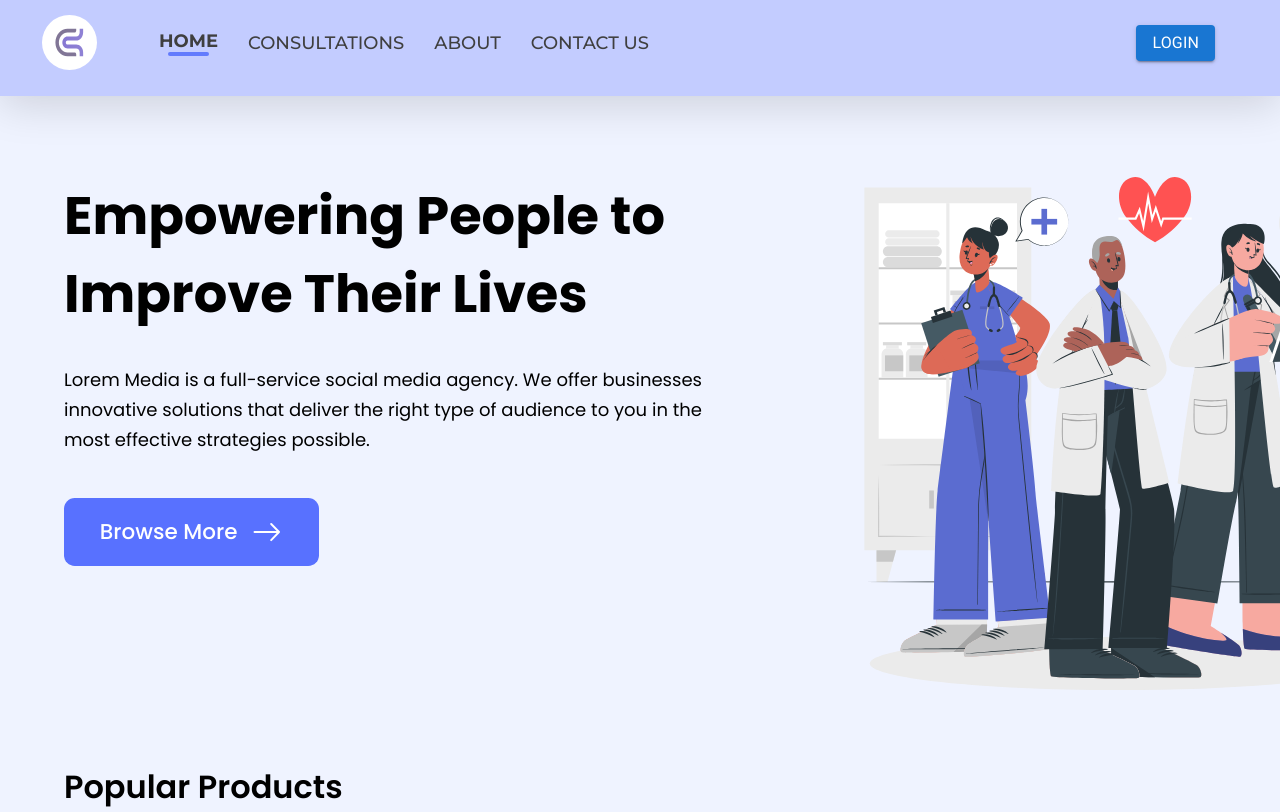
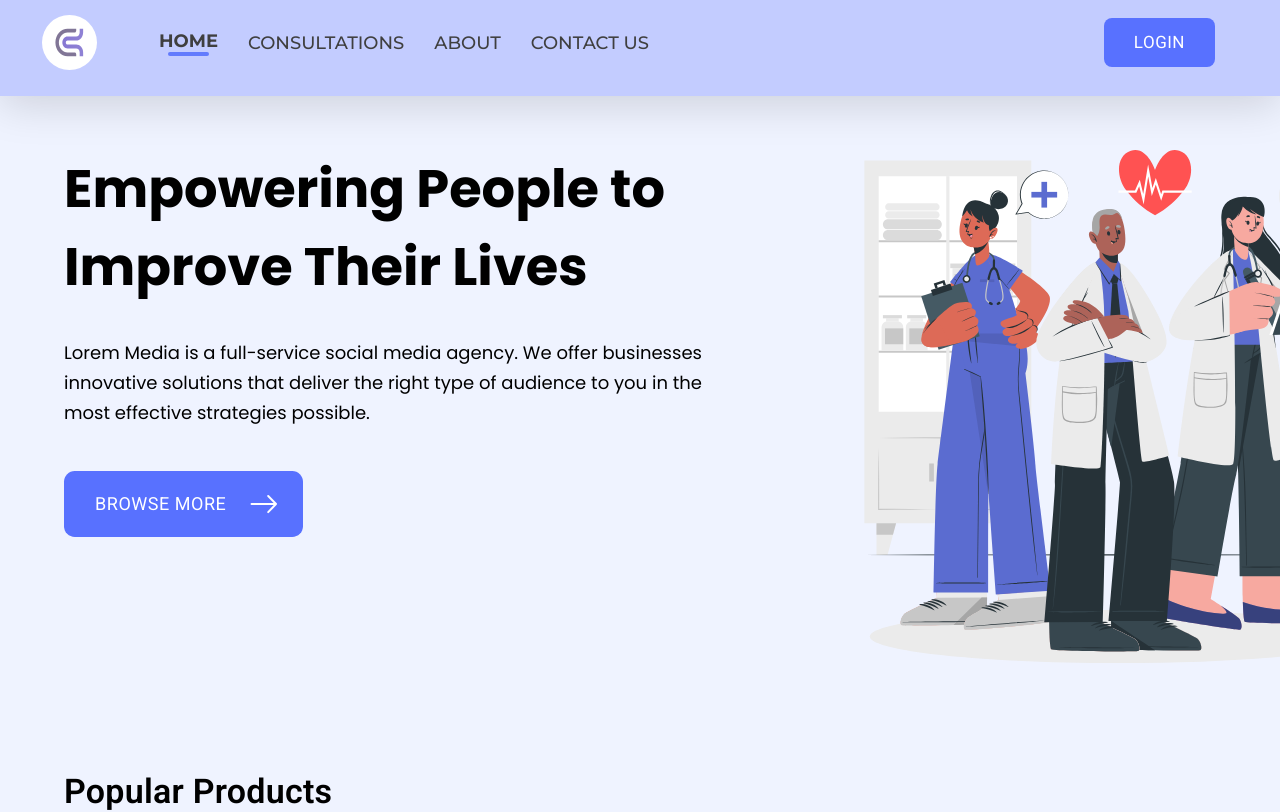
Before and after one commit to Jitendra3018/medi-lab, a React (Create React App) app in the folder front-end/: page / in a window 1280 px wide. Shown: the top 812 px of the page. Built offline with nearby package versions, Linux system fonts and the light colour scheme.

Commit message:
New Changes

```diff
--- a/front-end/src/components/Header/Header.js
+++ b/front-end/src/components/Header/Header.js
@@ -3,6 +3,8 @@ import { useNavigate } from "react-router-dom";
 import LoginPopup from "../LoginPopup";
 import RegisterPopup from "../RegisterPopup";
 import { Button, Stack, Typography } from "@mui/material";
+import { styled } from "@mui/material/styles";
+import { pink } from "@mui/material/colors";
 
 function Header() {
     const navigate = useNavigate();
@@ -161,25 +163,11 @@ function Header() {
                     direction="row"
                     border="0"
                     padding="0"
-                    backgroundColor="transparent"
                     alignItems="flex-start"
                     justifyContent="flex-start"
                     gap="var(--gap-sm)"
                 >
-                    <Button
-                        direction="row"
-                        cursor="pointer"
-                        border="0"
-                        padding="var(--padding-9xs) var(--padding-sm)"
-                        backgroundColor="var(--color-indigo)"
-                        borderRadius="var(--br-6xs)"
-                        alignItems="flex-start"
-                        justifyContent="flex-start"
-                        variant="contained"
-                        onClick={handleLogin}
-                    >
-                        <Typography className="login-div1">LOGIN</Typography>
-                    </Button>
+                    <ColorButton onClick={handleLogin}>LOGIN</ColorButton>
                     <div style={{ margin: 0, padding: 0 }}>
                         <LoginDialog
                             open={loginOpen}
@@ -199,3 +187,11 @@ function Header() {
 }
 
 export default Header;
+
+const ColorButton = styled(Button)(({ theme }) => ({
+    color: theme.palette.getContrastText(pink[900]),
+    backgroundColor: "var(--color-indigo)",
+    fontSize: "var(--font-size-8xs)",
+    padding: "var(--padding-9xs) var(--padding-sm)",
+    borderRadius: "var(--br-9xs)",
+}));
--- a/front-end/src/components/Hero Section/HeroSection.css
+++ /dev/null
@@ -1,76 +0,0 @@
-.hero-section-div3 {
-    position: absolute;
-    top: 177px;
-    left: 64px;
-    display: flex;
-    flex-direction: row;
-    align-items: flex-start;
-    justify-content: flex-start;
-    gap: var(--gap-3xl);
-    font-size: var(--font-size-18xl);
-}
-.frame-div209 {
-    display: flex;
-    flex-direction: column;
-    align-items: flex-start;
-    justify-content: flex-start;
-    gap: var(--gap-4xl);
-}
-.frame-div210 {
-    display: flex;
-    flex-direction: column;
-    align-items: flex-start;
-    justify-content: flex-start;
-    gap: var(--gap-md);
-}
-.empowering-people-to-improve-t1,
-.lorem-media-is-a-full-service3 {
-    position: relative;
-    display: inline-block;
-    width: 759px;
-}
-.lorem-media-is-a-full-service3 {
-    font-size: var(--font-size-6xs);
-    line-height: 30px;
-    width: 656px;
-}
-.frame-button1 {
-    cursor: pointer;
-    border: 0;
-    padding: var(--padding-4xs) var(--padding-xl);
-    background-color: var(--color-indigo);
-    border-radius: var(--br-5xs);
-    display: flex;
-    flex-direction: row;
-    box-sizing: border-box;
-    align-items: center;
-    justify-content: center;
-    gap: var(--gap-5xs);
-}
-.browse-more-button1 {
-    cursor: pointer;
-    border: 0;
-    padding: 0;
-    background-color: transparent;
-    position: relative;
-    font-size: var(--font-size-2xs);
-    line-height: 32.21px;
-    font-weight: 500;
-    font-family: var(--font-poppins);
-    color: var(--color-white);
-    text-align: left;
-    display: inline-block;
-}
-.arrow-right-1-icon9 {
-    position: relative;
-    width: 31.32px;
-    height: 31.32px;
-    flex-shrink: 0;
-    overflow: hidden;
-}
-.doctorscuate-icon1 {
-    position: relative;
-    width: 509.87px;
-    height: 514.1px;
-    flex-shrink: 0;
-}
--- a/front-end/src/components/Hero Section/HeroSection.js
+++ b/front-end/src/components/Hero Section/HeroSection.js
@@ -1,5 +1,7 @@
+import { Button, Stack, Typography } from "@mui/material";
 import React, { useCallback } from "react";
-import "./HeroSection.css";
+import { styled } from "@mui/material/styles";
+import { pink } from "@mui/material/colors";
 
 function HeroSection() {
     const onFrameButtonClick = useCallback(() => {
@@ -12,41 +14,89 @@ function HeroSection() {
     }, []);
 
     return (
-        <div className="hero-section-div3">
-            <div className="frame-div209">
-                <div className="frame-div210">
-                    <b className="empowering-people-to-improve-t1">
+        <Stack
+            position="absolute"
+            top="150px"
+            left="64px"
+            direction="row"
+            alignItems="flex-start"
+            justifyContent="flex-start"
+            gap="var(--gap-3xl)"
+            fontSize="var(--font-size-18xl)"
+        >
+            <Stack
+                alignItems="flex-start"
+                justifyContent="flex-start"
+                gap="var(--gap-4xl)"
+            >
+                <Stack
+                    alignItems="flex-start"
+                    justifyContent="flex-start"
+                    gap="var(--gap-md)"
+                >
+                    <Typography component="h4" variant="body" width="759px">
                         Empowering People to Improve Their Lives
-                    </b>
-                    <div className="lorem-media-is-a-full-service3">
+                    </Typography>
+                    <Typography
+                        component="p"
+                        variant="div"
+                        fontSize="var(--font-size-6xs)"
+                        lineHeight="30px"
+                        width="656px"
+                    >
                         Lorem Media is a full-service social media agency. We
                         offer businesses innovative solutions that deliver the
                         right type of audience to you in the most effective
                         strategies possible.
-                    </div>
-                </div>
-                <button
-                    className="frame-button1"
-                    autoFocus
+                    </Typography>
+                </Stack>
+                <Stack
+                    cursor="pointer"
+                    padding="var(--padding-8xs) var(--padding-2xs)"
+                    backgroundColor="var(--color-indigo)"
+                    borderRadius="var(--br-5xs)"
+                    direction="row"
+                    boxSizing="border-box"
+                    alignItems="center"
+                    justifyContent="center"
+                    gap="var(--gap-5xs)"
                     onClick={onFrameButtonClick}
                 >
-                    <button className="browse-more-button1" autoFocus>
-                        Browse More
-                    </button>
+                    <ColorButton>Browse More</ColorButton>
                     <img
                         className="arrow-right-1-icon9"
+                        style={{
+                            cursor: "pointer",
+                            position: "relative",
+                            width: "31.32px",
+                            height: "31.32px",
+                            flexShrink: 0,
+                            overflow: "hidden",
+                        }}
                         alt=""
                         src="../assets/arrowright-12.svg"
                     />
-                </button>
-            </div>
+                </Stack>
+            </Stack>
             <img
                 className="doctorscuate-icon1"
                 alt=""
                 src="../assets/doctorscuate1.svg"
+                style={{
+                    position: "relative",
+                    width: "509.87px",
+                    height: "514.1px",
+                    flexShrink: 0,
+                }}
             />
-        </div>
+        </Stack>
     );
 }
 
 export default HeroSection;
+
+const ColorButton = styled(Button)(({ theme }) => ({
+    color: theme.palette.getContrastText(pink[900]),
+    backgroundColor: "transparent",
+    fontSize: "var(--font-size-6xs)",
+}));
--- a/front-end/src/components/Popular Products/PopularProducts.css
+++ b/front-end/src/components/Popular Products/PopularProducts.css
@@ -12,12 +12,12 @@
     justify-content: flex-start;
     gap: var(--gap-8xl);
 }
-.popular-products-div3 {
+/* .popular-products-div3 {
     position: relative;
     line-height: 32.21px;
     font-weight: 600;
     display: inline-block;
-}
+} */
 .frame-div211 {
     display: flex;
     flex-direction: column;
--- a/front-end/src/components/Popular Products/PopularProducts.js
+++ b/front-end/src/components/Popular Products/PopularProducts.js
@@ -1,3 +1,4 @@
+import { Grid, Stack, Typography } from "@mui/material";
 import React, { useCallback, useState } from "react";
 import MedicineDetailsPopup from "../MedicineDetailsPopup";
 import PortalPopup from "../PortalPopup";
@@ -16,11 +17,18 @@ function PopularProducts() {
     }, []);
 
     return (
-        <>
-            <div className="popular-products-div2">
-                <div className="popular-products-div3">Popular Products</div>
-                <div className="frame-div211">
-                    <div className="frame-div212">
+        <Stack>
+            <Stack className="popular-products-div2">
+                <Typography
+                    component={"h3"}
+                    variant={"h4"}
+                    className="popular-products-div3"
+                    sx={{ fontWeight: "600" }}
+                >
+                    Popular Products
+                </Typography>
+                <Stack className="frame-div211">
+                    <Grid className="frame-div212">
                         <div className="group-div134">
                             <div className="rectangle-div91" />
                             <img
@@ -144,8 +152,8 @@ function PopularProducts() {
                                 />
                             </div>
                         </div>
-                    </div>
-                    <div className="frame-div225">
+                    </Grid>
+                    <Grid className="frame-div225">
                         <div className="group-div142">
                             <div className="rectangle-div99" />
                             <div className="frame-div226">
@@ -206,13 +214,13 @@ function PopularProducts() {
                                 src="../assets/image-7@2x.png"
                             />
                         </div>
-                    </div>
-                </div>
+                    </Grid>
+                </Stack>
                 <div
                     className="anchor-popular-products1"
                     data-scroll-to="popularProductsContainer"
                 />
-            </div>
+            </Stack>
             {isMedicineDetailsPopupOpen && (
                 <PortalPopup
                     overlayColor="rgba(113, 113, 113, 0.3)"
@@ -222,7 +230,7 @@ function PopularProducts() {
                     <MedicineDetailsPopup onClose={closeMedicineDetailsPopup} />
                 </PortalPopup>
             )}
-        </>
+        </Stack>
     );
 }
 
```
